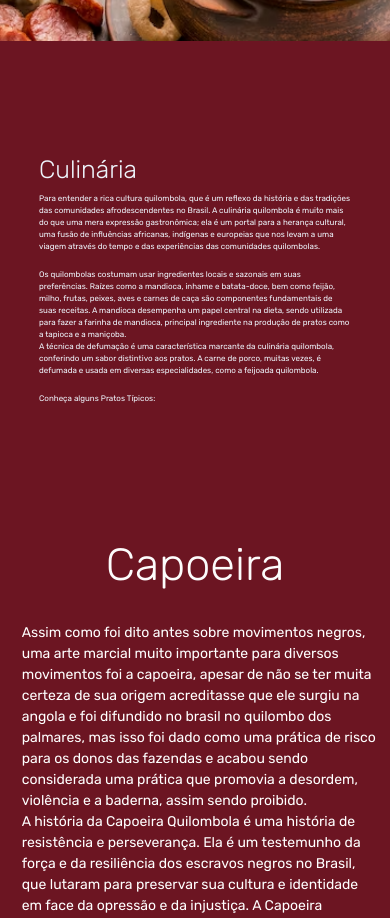
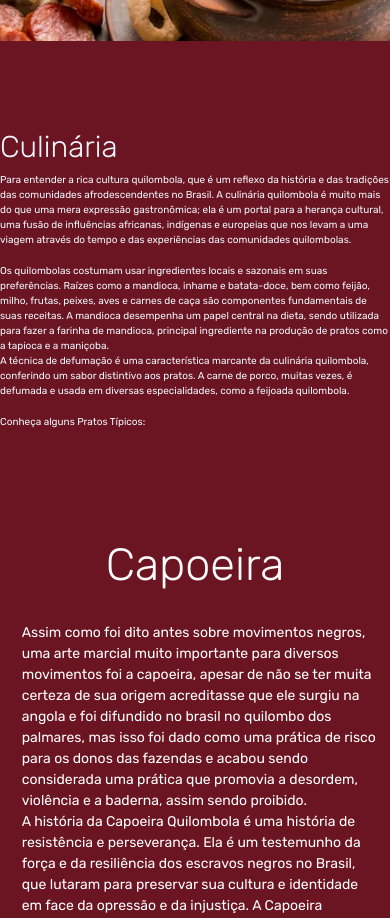
Before and after one commit to K1Melo/pjct-quilombolas, a Vue app: page /cultura in a window 390 px wide. Shown: the part 1660-2578 px from the top of the page. Built offline with nearby package versions, Linux system fonts and the light colour scheme.

Commit message:
Culinary

```diff
--- a/src/components/Culture/CulinaryComp.vue
+++ b/src/components/Culture/CulinaryComp.vue
@@ -88,10 +88,14 @@
 
 
     #cul {
+        width: 100%;
+
         font-size: 50px;
     }
 
     .textesculs {
+        width: 100%;
+
         font-size: 14px;
     }
 
@@ -125,7 +129,7 @@
     }
 
     .textesculs {
-        font-size: 13px;
+        font-size: 14px;
     }
 }
 
@@ -143,18 +147,18 @@
     }
 
     .textesculs {
-        font-size: 9px;
+        font-size: 10px;
     }
 }
 
-@media screen and (max-width: 600px) {
+@media screen and (max-width: 300px) {
 
     #cul {
         font-size: 25px;
     }
 
     .textesculs {
-        font-size: 8px;
+        font-size: 9px;
     }
 }
 </style>
```
